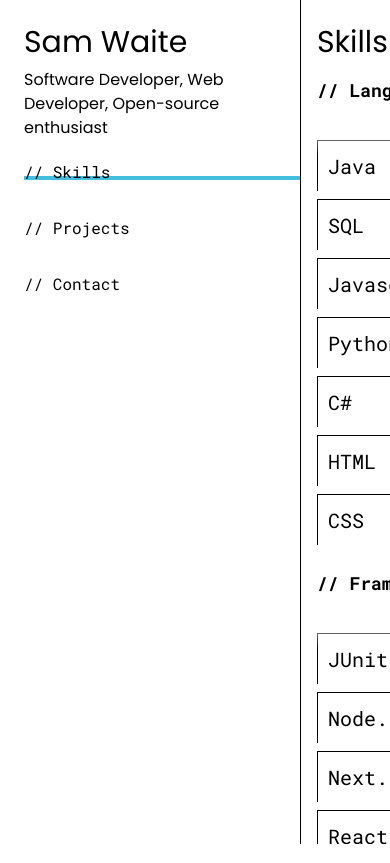
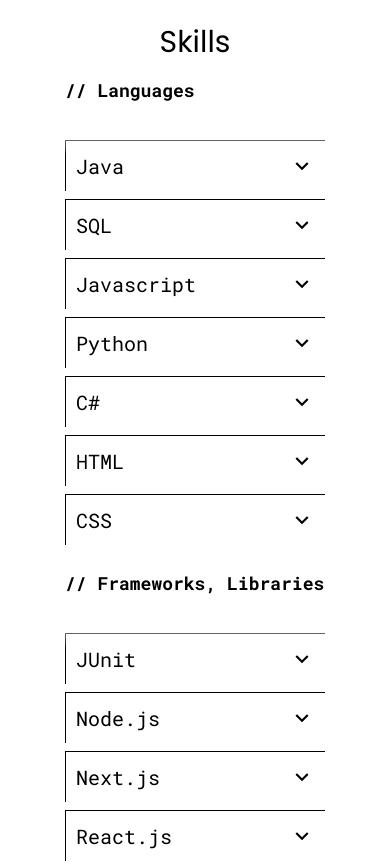
Before and after one commit to s-waite/samwaite.dev, a Next.js app: page /skills in a window 390 px wide. Shown: the top 863 px of the page. Built offline with nearby package versions, Linux system fonts and the light colour scheme.

Commit message:
start mobile support

```diff
--- a/app/components/skill.css
+++ b/app/components/skill.css
@@ -8,6 +8,22 @@
     border-left-width: 1.5px !important;
     border-top: solid;
     break-inside: avoid;
+}
+
+@media (max-width: 1170px) {
+    .skill {
+        width: 400px;
+    }
+
+    /* … */
+}
+
+@media (max-width: 767px) {
+    .skill {
+        width: 260px;
+    }
+
+    /* … */
 }
 
 a {
--- a/app/layout.tsx
+++ b/app/layout.tsx
@@ -17,13 +17,13 @@
     return (
         <html lang="en" className={poppins.className}>
             <body className='m-0 p-0 absolute top-0'>
-                <nav className='max-h-screen fixed w-[300px] py-6 pl-6 overflow-hidden'>
+                <nav className='max-h-screen fixed w-[300px] py-6 pl-6 overflow-hidden sm:w-0'>
                     <h1 className='text-3xl mb-2'>Sam Waite</h1>
                     <div className='mb-5'>Software Developer, Web Developer, Open-source enthusiast</div>
                     <Nav />
                 </nav>
-                <div className='ml-[300px] fixed w-px h-screen bg-black'></div>
-                <main className='pl-[301px] w-screen'>
+                <div className='ml-[300px] fixed w-px h-screen bg-black sm:hidden sm:m-0'></div>
+                <main className='pl-[301px] w-screen sm:pl-0'>
                     {children}
                 </main>
             </body>
--- a/app/skills/page.tsx
+++ b/app/skills/page.tsx
@@ -8,9 +8,9 @@
 export default function Skills() {
     return (
         // <div className={`${poppins.variable} max-h-screen font-sans [column-width:300px] w-min [column-gap:0px]`}>
-        <div className='overflow-hidden xl:overflow-auto max-h-screen w-full'>
-            <div className={`mt-6 ml-4 ${poppins.className} text-3xl`}>Skills</div>
-            <div className={`${poppins.variable} ml-4 mt-4 max-h-screen font-sans w-min flex gap-6 overflow-hidden flex-row xl:flex-wrap`}>
+        <div className='overflow-hidden xl:overflow-auto w-full'>
+            <div className={`mt-6 ml-4 ${poppins.className} text-3xl sm:mx-0 sm:text-center`}>Skills</div>
+            <div className={`${poppins.variable} ml-4 mt-4 font-sans w-min flex gap-6 overflow-hidden flex-row flex-grow xl:flex-wrap xl:mx-auto`}>
                 <div className='flex flex-col items-center gap-2 overflow-y-scroll hide-scrollbar'>
                     <div className="mb-4 w-[260px] sticky top-0 z-20 bg-white after:bg-gradient-to-b from-white to-transparent after:h-10 after:z-50 after:absolute after:w-full after:content-['']">
                         <div className={`${robotoMono.className} font-mono font-bold text-lg h-10 my-auto ml-0`}>// Languages</div>
```
